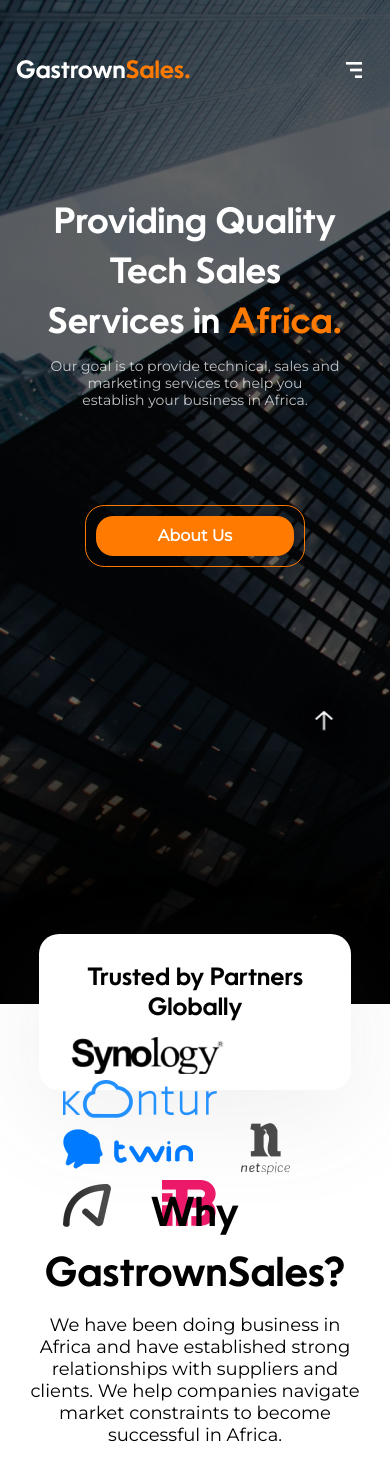
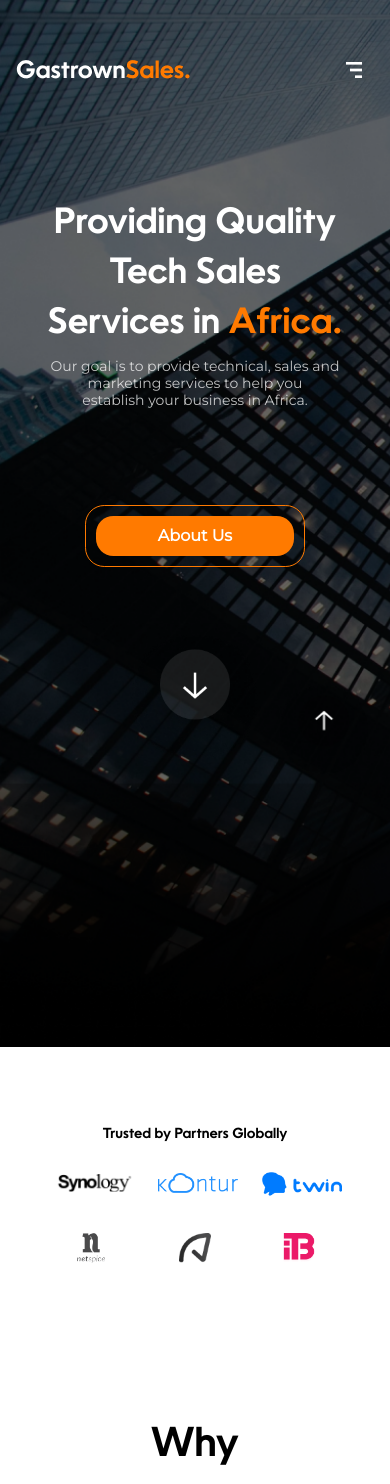
Before and after one commit to itorophilip1998/gastrownsales, a React (Create React App) app: page / in a window 390 px wide. Shown: the top 1484 px of the page. Built offline with nearby package versions, Linux system fonts and the light colour scheme.

Commit message:
My mobile view

```diff
--- a/src/App.scss
+++ b/src/App.scss
@@ -13,6 +13,34 @@
      }
    }
 
+
+
+     .partners {
+        position: relative !important;
+        margin-top: 0px !important;
+        padding: 3rem 0;
+        height: 273px !important;
+        box-shadow:none !important;
+        border-radius: 0;
+                h6
+{
+          font-family: 'Oceanwide';
+            font-style: normal;
+            font-weight: 600;
+            font-size: 14px !important;
+            line-height: 18px !important;
+            /* identical to box height */
+
+            text-align: center;
+
+            color: #000000;
+        }
+        img{
+          max-width: 80px;
+            // mheight: 18.34px;
+            max-height: 30px;
+        }
+     }
  }
 
  .modal-content,.modal {
@@ -38,4 +66,5 @@
 
 
 
+
  }
--- a/src/components/AboutUs/index.jsx
+++ b/src/components/AboutUs/index.jsx
@@ -3,7 +3,7 @@
 import "./about.scss"
 function AboutUs() {
   return (
-    <div className="about text-right">
+    <div className="about text-right" id="about">
       <div className="container">
         <div className="row m-0 about-first-img">
           <div className="col-md-8">
--- a/src/components/Hero/hero.scss
+++ b/src/components/Hero/hero.scss
@@ -1,6 +1,6 @@
 #hero {
     background-image: url("../../../public/images/headerBg.png");
-    height: 119vh;
+    height: 124vh;
     left: 0px;
     top: 0px;
     background-size: cover;
--- a/src/components/Hero/index.jsx
+++ b/src/components/Hero/index.jsx
@@ -14,14 +14,16 @@
         </h3>
         <p className="mb-5 pb-5 ">
           Our goal is to provide technical, sales and marketing services to help
-                  you
-                  <br/>
-                  establish your business in Africa.
+          you
+          <br />
+          establish your business in Africa.
         </p>
 
         <Btn text="About Us" width="197.16px" />
       </div>
-      {/* <img src="/images/Scroll Button.png" alt="" className="scrollDown" /> */}
+      <div className="text-center py-3">
+        <img src="/images/Scroll Button.png" alt="" className="scrollDown" />
+      </div>
     </div>
   );
 }
--- a/src/components/SideBar/index.jsx
+++ b/src/components/SideBar/index.jsx
@@ -1,11 +1,15 @@
-import React from 'react'
+import React from "react";
 
 function SideBar() {
-    const isActive = window.location.hash === "" ? true : false;
+  const isActive = window.location.hash === "" ? true : false;
+  const closeBtn = (route) => {
+    window.location.href = route;
+    // window.location.reload();
 
+  };
   return (
     <div class="modal-dialog" role="document">
-      <div class="modal-content">
+      <div class="modal-content  ">
         <div class="modal-header border-0">
           {/* <h5 class="modal-title">Modal title</h5> */}
           <button
@@ -20,22 +24,42 @@
         <div class="modal-body">
           <ul className="navbar-nav mx-auto mt-2 mt-lg-0 sidbar-nav">
             <li className="nav-item  ">
-              <a className={`nav-link ${isActive ? "active" : ""}`} href="/">
+              <a
+                data-dismiss="modal"
+                className={`nav-link ${isActive ? "active" : ""}`}
+                onClick={(e) => closeBtn("/#whyus")}
+                href="/"
+              >
                 Home
               </a>
             </li>
             <li className="nav-item ">
-              <a className="nav-link" href="/#whyus">
+              <a
+                data-dismiss="modal"
+                className="nav-link"
+                onClick={(e) => closeBtn("/#whyus")}
+                href="/#whyus"
+              >
                 Why Us
               </a>
             </li>
             <li className="nav-item ">
-              <a className="nav-link" href="/#services">
+              <a
+                className="nav-link"
+                onClick={(e) => closeBtn("/#services")}
+                href="/#services"
+                data-dismiss="modal"
+              >
                 Services
               </a>
             </li>
             <li className="nav-item ">
-              <a className="nav-link" href="/#about">
+              <a
+                className="nav-link"
+                data-dismiss="modal"
+                onClick={(e) => closeBtn("/#about")}
+                href="/#about"
+              >
                 About Us
               </a>
             </li>
@@ -46,4 +70,4 @@
   );
 }
 
-export default SideBar
+export default SideBar;
--- a/src/components/TrustedPartners/index.jsx
+++ b/src/components/TrustedPartners/index.jsx
@@ -10,9 +10,28 @@
 ];
 function TrustedPartners() {
   return (
-    <div className="partners">
+    <div className="partners text-center">
       <h6>Trusted by Partners Globally</h6>
-      {images && images.map((img, key) => <img src={`/images/${img}`} key={key} alt="" className="mx-4" />)}
+      <div className="d-none d-lg-block">
+        {images &&
+          images.map((img, key) => (
+            <img
+              src={`/images/${img}`}
+              key={key}
+              alt=""
+              className="mx-md-4 mx-auto"
+            />
+          ))}
+      </div>
+
+      <div className="row m-0 d-lg-none  ">
+        {images &&
+          images.map((img, key) => (
+            <div className="col-4 py-3">
+              <img src={`/images/${img}`} key={key} alt="" className="" />
+            </div>
+          ))}
+      </div>
     </div>
   );
 }
--- a/src/components/WhatWeDO/index.jsx
+++ b/src/components/WhatWeDO/index.jsx
@@ -22,7 +22,7 @@
 function WhatWeDo() {
   const [isHover, setIsHover] = useState(1);
   return (
-    <div className="whatwedo ">
+    <div className="whatwedo " id="services">
       <div className="container ">
         <div className="row m-0 first-row text-left">
           <div className="col-md-4">
--- a/src/components/WhyGastrownSales/index.jsx
+++ b/src/components/WhyGastrownSales/index.jsx
@@ -22,7 +22,7 @@
 ];
 function WhyGastrwonSales() {
   return (
-    <div className="whynah mt-5 pt-5 container">
+    <div className="whynah mt-5 pt-5 container" id="whyus">
       <div className="col-md-10  mx-auto">
         <h2>Why GastrownSales?</h2>
         <p className="secondMsg">
@@ -42,7 +42,9 @@
                 <h5 className="cards-title">{item.title}</h5>
                 <p className="cards-body">{item.body}</p>
               </div>
-             { key!==0 && <img src="/images/Arrow 1.png" alt=""  className="lineImg"/>}
+              {key !== 0 && (
+                <img src="/images/Arrow 1.png" alt="" className="lineImg" />
+              )}
             </div>
           ))}
       </div>
--- a/src/index.scss
+++ b/src/index.scss
@@ -45,7 +45,7 @@
    /* Firefox */
    width: 100% !important;
    padding-bottom: 20px;
-  background: rgba(0, 0, 0, 0.6);
+  background: #fff !important;
 
 
 
```
